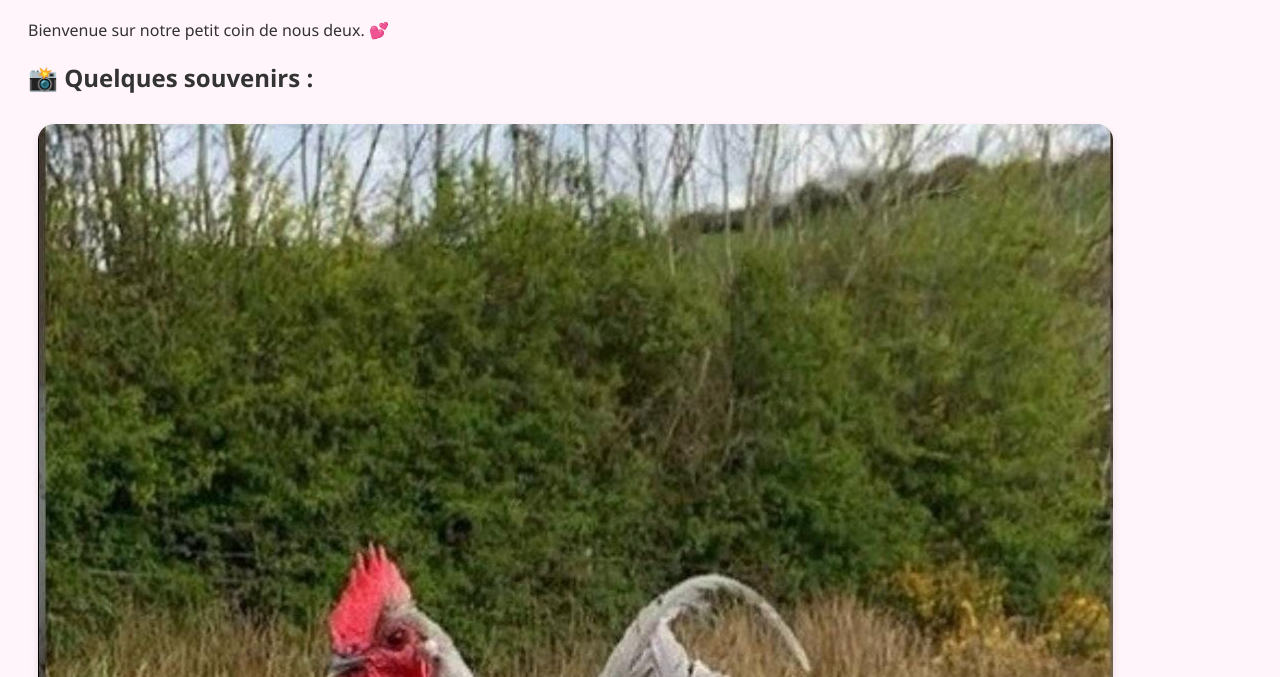
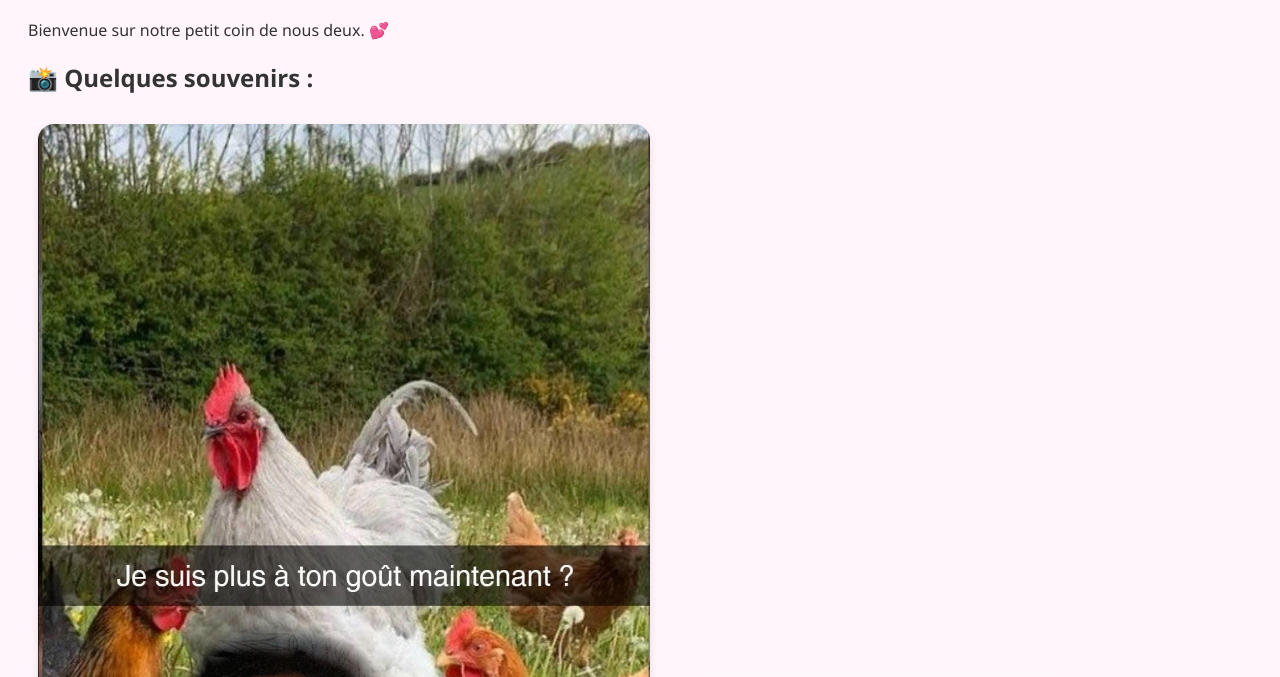
Before and after one commit to xerdys/site-nous, a plain HTML site: page nous.html in a window 1280 px wide. Shown: the part 95-772 px from the top of the page. Drawn offline with Linux system fonts and the light colour scheme.

Commit message:
Update nous.html

```diff
--- a/nous.html
+++ b/nous.html
@@ -35,7 +35,7 @@
 
   <h2>📸 Quelques souvenirs :</h2>
   <div class="souvenirs">
-    <img src="poule.jpg" class="rounded-2xl shadow-md" />
+    <img src="poule.jpg" style="width: 50%;" class="rounded-2xl shadow-md" />
     <img src="https://alicia-fx.netlify.app/Freak.jpg" />
     <img src="https://alicia-fx.netlify.app/20250518_174747.jpg" />
     <img src="https://alicia-fx.netlify.app/20250414_112240.jpg" />
```
